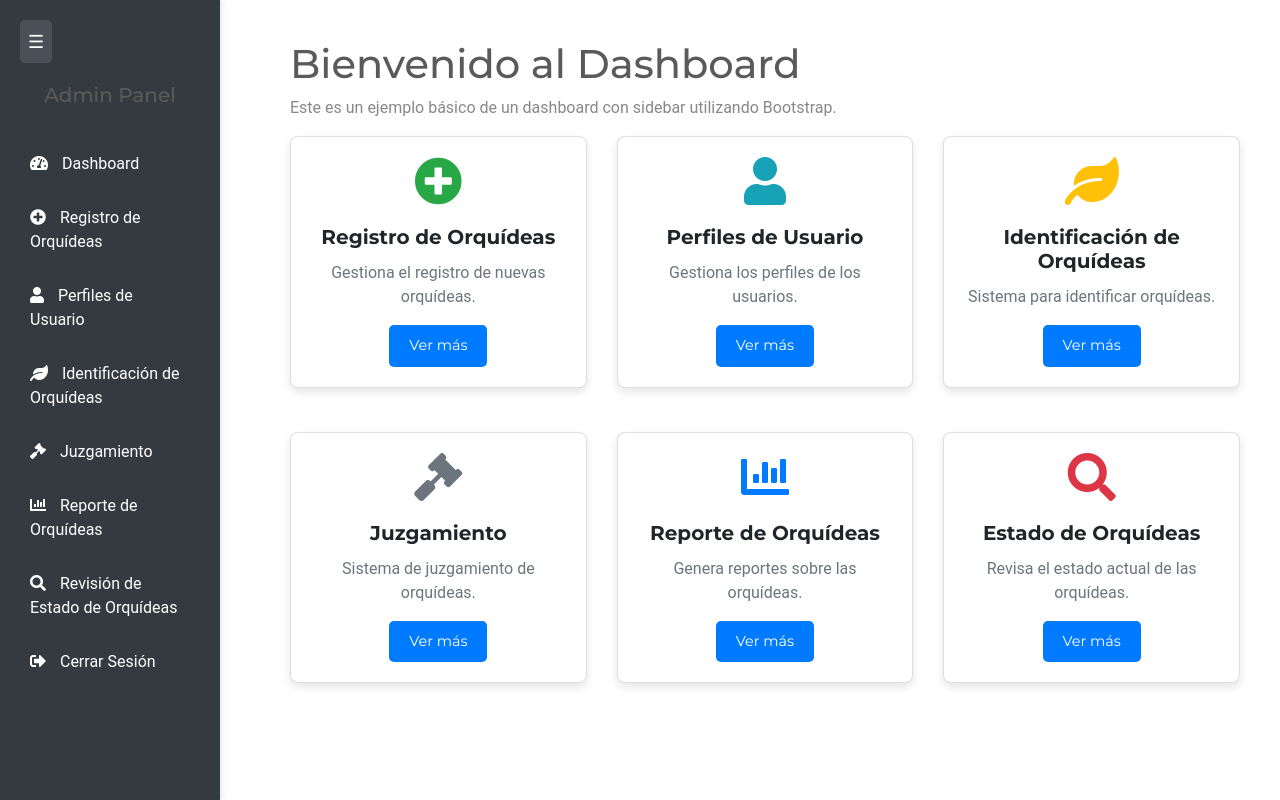
After one commit to AndresSantosSotec/Orquideas_Ver0.2, a PHP site: page /Orquiedeas_Vistas/Vistas/Neva_orquidea.php in a window 1280 px wide. The commit adds this page. Run offline with PHP 8.4, Linux system fonts and the light colour scheme; some libraries are stand-ins or nearby versions.

```diff
--- a/Orquiedeas_Vistas/Vistas/Dashboard.php
+++ b/Orquiedeas_Vistas/Vistas/Dashboard.php
@@ -100,7 +100,7 @@
                         <i class="fas fa-plus-circle card-icon orquidea"></i>
                         <h5 class="card-title">Registro de Orquídeas</h5>
                         <p class="card-text">Gestiona el registro de nuevas orquídeas.</p>
-                        <a href="#" class="btn btn-primary">Ver más</a>
+                        <a href="Neva_orquidea.php" class="btn btn-primary">Ver más</a>
                     </div>
                 </div>
             </div>
@@ -112,7 +112,7 @@
                         <i class="fas fa-user card-icon perfiles"></i>
                         <h5 class="card-title">Perfiles de Usuario</h5>
                         <p class="card-text">Gestiona los perfiles de los usuarios.</p>
-                        <a href="#" class="btn btn-primary">Ver más</a>
+                        <a href="" class="btn btn-primary">Ver más</a>
                     </div>
                 </div>
             </div>
--- /dev/null
+++ b/Orquiedeas_Vistas/Vistas/Neva_orquidea.php
@@ -0,0 +1,193 @@
+<!DOCTYPE html>
+<html lang="es">
+
+<head>
+    <meta charset="UTF-8">
+    <meta name="viewport" content="width=device-width, initial-scale=1.0">
+    <title>Dashboard Admin</title>
+
+    <!-- Enlaces a Bootstrap CSS -->
+    <link rel="stylesheet" href="https://cdn.jsdelivr.net/npm/bootstrap@5.3.0-alpha1/dist/css/bootstrap.min.css">
+    <link rel="stylesheet" href="https://cdn.jsdelivr.net/npm/bootswatch@4.5.2/dist/minty/bootstrap.min.css">
+
+    <!-- Enlace a FontAwesome para los íconos -->
+    <link rel="stylesheet" href="https://cdnjs.cloudflare.com/ajax/libs/font-awesome/5.15.3/css/all.min.css">
+    <link rel="stylesheet" href="../../Recursos/css/dashboard.css">
+
+    <!-- Estilos CSS personalizados -->
+    <style>
+        .card-icon {
+            font-size: 48px;
+            margin-bottom: 20px;
+        }
+
+        .card-icon.orquidea {
+            color: #28a745;
+        }
+
+        .card-icon.perfiles {
+            color: #17a2b8;
+        }
+
+        .card-icon.identificacion {
+            color: #ffc107;
+        }
+
+        .card-icon.juzgamiento {
+            color: #6c757d;
+        }
+
+        .card-icon.reporte {
+            color: #007bff;
+        }
+
+        .card-icon.revision {
+            color: #dc3545;
+        }
+
+        .card {
+            text-align: center;
+            transition: transform 0.2s;
+        }
+
+        .card:hover {
+            transform: scale(1.05);
+        }
+
+        .sidebar.collapsed {
+            width: 60px;
+        }
+
+        .main-content.collapsed {
+            margin-left: 60px;
+        }
+
+        .main-content {
+            margin-left: 250px;
+            transition: margin-left 0.3s;
+        }
+    </style>
+</head>
+
+<body>
+    <!-- Sidebar -->
+    <div class="sidebar" id="sidebar">
+        <button class="toggle-button" id="toggle-button">☰</button>
+        <h2>Admin Panel</h2>
+        <ul>
+            <li><a href="#"><i class="fas fa-tachometer-alt"></i> <span>Dashboard</span></a></li>
+            <li><a href="#"><i class="fas fa-plus-circle"></i> <span>Registro de Orquídeas</span></a></li>
+            <li><a href="#"><i class="fas fa-user"></i> <span>Perfiles de Usuario</span></a></li>
+            <li><a href="Identificaion.php"><i class="fas fa-leaf"></i> <span>Identificación de Orquídeas</span></a></li>
+            <li><a href="#"><i class="fas fa-gavel"></i> <span>Juzgamiento</span></a></li>
+            <li><a href="#"><i class="fas fa-chart-bar"></i> <span>Reporte de Orquídeas</span></a></li>
+            <li><a href="#"><i class="fas fa-search"></i> <span>Revisión de Estado de Orquídeas</span></a></li>
+            <li><a href="#"><i class="fas fa-sign-out-alt"></i> <span>Cerrar Sesión</span></a></li>
+        </ul>
+    </div>
+
+    <!-- Contenido principal -->
+    <div class="main-content" id="main-content">
+        <h1>Bienvenido al Dashboard</h1>
+        <p>Este es un ejemplo básico de un dashboard con sidebar utilizando Bootstrap.</p>
+
+        <!-- Tarjetas que representan los módulos -->
+        <div class="row">
+            <!-- Registro de Orquídeas -->
+            <div class="col-lg-4 col-md-6 mb-4">
+                <div class="card">
+                    <div class="card-body">
+                        <i class="fas fa-plus-circle card-icon orquidea"></i>
+                        <h5 class="card-title">Registro de Orquídeas</h5>
+                        <p class="card-text">Gestiona el registro de nuevas orquídeas.</p>
+                        <a href="#" class="btn btn-primary">Ver más</a>
+                    </div>
+                </div>
+            </div>
+
+            <!-- Perfiles de Usuario -->
+            <div class="col-lg-4 col-md-6 mb-4">
+                <div class="card">
+                    <div class="card-body">
+                        <i class="fas fa-user card-icon perfiles"></i>
+                        <h5 class="card-title">Perfiles de Usuario</h5>
+                        <p class="card-text">Gestiona los perfiles de los usuarios.</p>
+                        <a href="#" class="btn btn-primary">Ver más</a>
+                    </div>
+                </div>
+            </div>
+
+            <!-- Identificación de Orquídeas -->
+            <div class="col-lg-4 col-md-6 mb-4">
+                <div class="card">
+                    <div class="card-body">
+                        <i class="fas fa-leaf card-icon identificacion"></i>
+                        <h5 class="card-title">Identificación de Orquídeas</h5>
+                        <p class="card-text">Sistema para identificar orquídeas.</p>
+                        <a href="Identificaion.php" class="btn btn-primary">Ver más</a>
+                    </div>
+                </div>
+            </div>
+
+            <!-- Juzgamiento -->
+            <div class="col-lg-4 col-md-6 mb-4">
+                <div class="card">
+                    <div class="card-body">
+                        <i class="fas fa-gavel card-icon juzgamiento"></i>
+                        <h5 class="card-title">Juzgamiento</h5>
+                        <p class="card-text">Sistema de juzgamiento de orquídeas.</p>
+                        <a href="#" class="btn btn-primary">Ver más</a>
+                    </div>
+                </div>
+            </div>
+
+            <!-- Reporte de Orquídeas -->
+            <div class="col-lg-4 col-md-6 mb-4">
+                <div class="card">
+                    <div class="card-body">
+                        <i class="fas fa-chart-bar card-icon reporte"></i>
+                        <h5 class="card-title">Reporte de Orquídeas</h5>
+                        <p class="card-text">Genera reportes sobre las orquídeas.</p>
+                        <a href="#" class="btn btn-primary">Ver más</a>
+                    </div>
+                </div>
+            </div>
+
+            <!-- Revisión de Estado de Orquídeas -->
+            <div class="col-lg-4 col-md-6 mb-4">
+                <div class="card">
+                    <div class="card-body">
+                        <i class="fas fa-search card-icon revision"></i>
+                        <h5 class="card-title"> Estado de Orquídeas</h5>
+                        <p class="card-text">Revisa el estado actual de las orquídeas.</p>
+                        <a href="#" class="btn btn-primary">Ver más</a>
+                    </div>
+                </div>
+            </div>
+        </div>
+    </div>
+
+    <!-- Enlaces a Bootstrap JS, jQuery y tus scripts personalizados -->
+    <script src="https://code.jquery.com/jquery-3.5.1.slim.min.js"></script>
+    <script src="https://cdn.jsdelivr.net/npm/@popperjs/core@2.11.6/dist/umd/popper.min.js"></script>
+    <script src="https://maxcdn.bootstrapcdn.com/bootstrap/5.3.0/js/bootstrap.min.js"></script>
+
+    <script>
+        // Función para enviar mensajes de WhatsApp al grupo
+        function enviarMensajeWhatsApp() {
+            let mensaje = "Mensaje de prueba enviado desde el Dashboard.";
+            let urlWhatsapp = "https://wa.me/?text=" + encodeURIComponent(mensaje);
+            window.open(urlWhatsapp, '_blank');
+        }
+
+        // Funcionalidad de colapsar y expandir el sidebar
+        document.getElementById('toggle-button').addEventListener('click', function () {
+            var sidebar = document.getElementById('sidebar');
+            var mainContent = document.getElementById('main-content');
+            sidebar.classList.toggle('collapsed');
+            mainContent.classList.toggle('collapsed');
+        });
+    </script>
+</body>
+
+</html>
```
Also changed, not shown: Orquiedeas_Vistas/Vistas/Identificaion.php (+18 -104 lines), Recursos/css/recon.css (added, +83 -0 lines).
